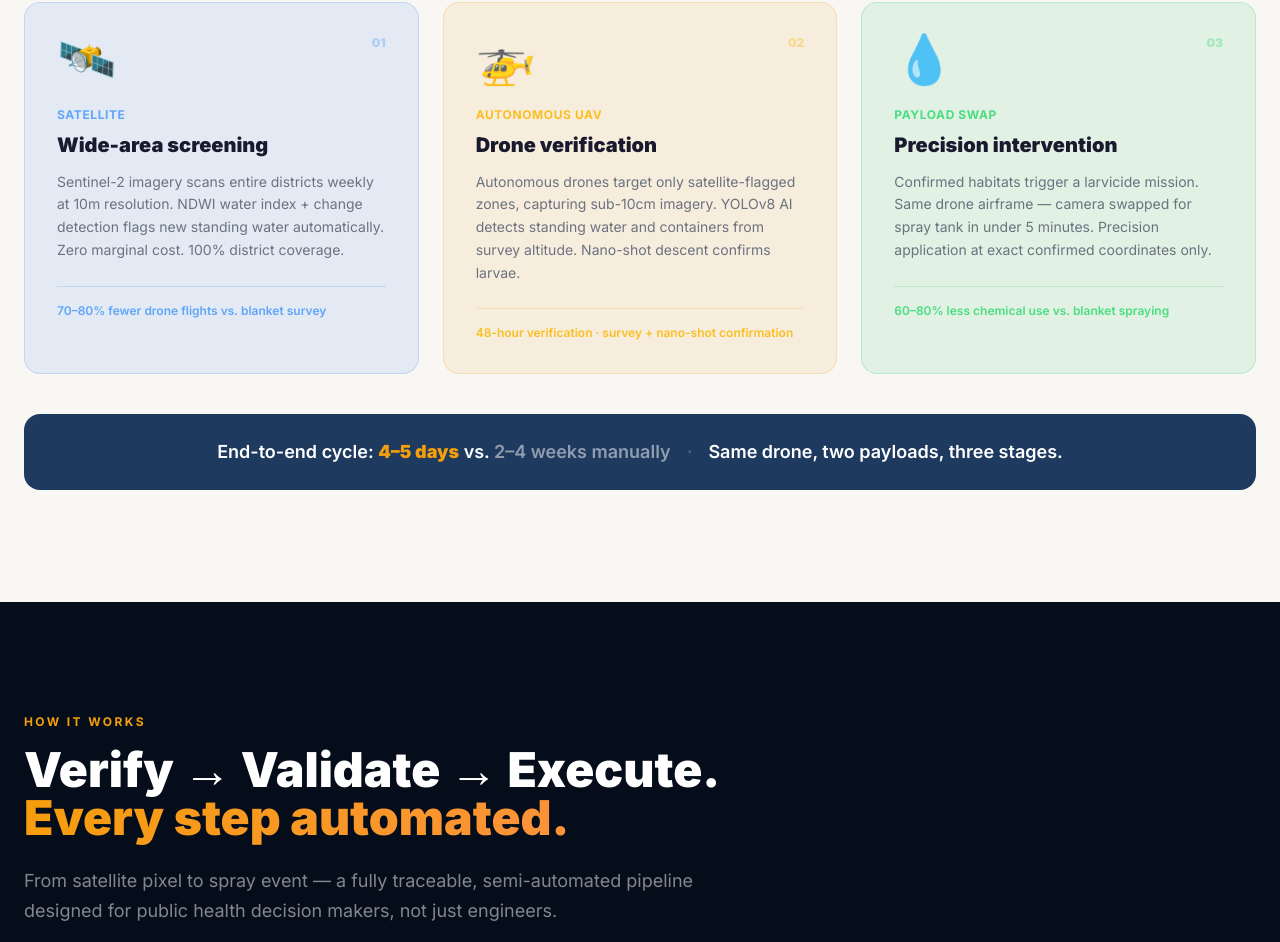
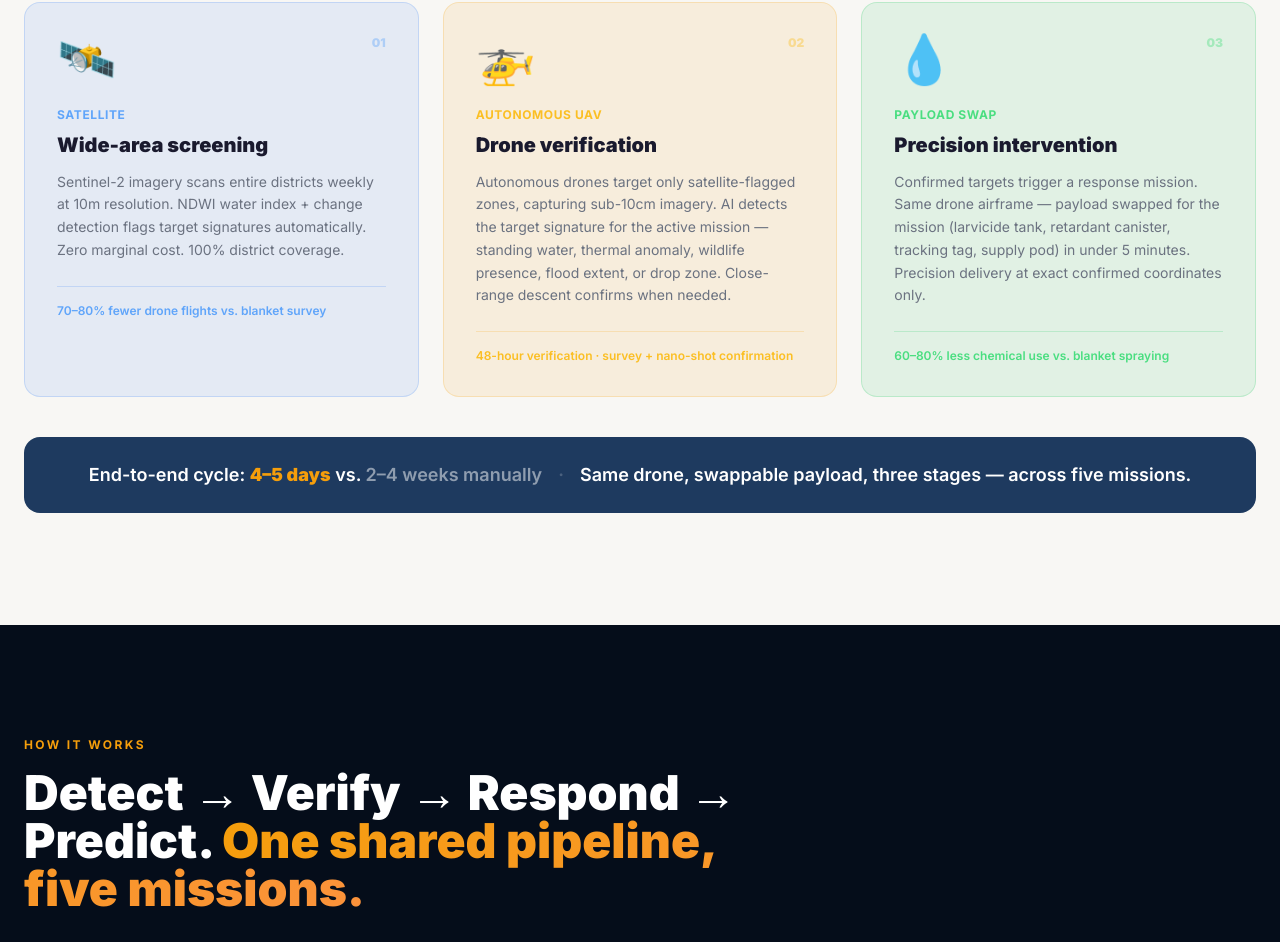
Before and after one commit to buildersacademyai/drishti, a Next.js app in the folder apps/web/: page / in a window 1280 px wide. Shown: the part 3383-4325 px from the top of the page. Built offline with nearby package versions, Linux system fonts and the light colour scheme.

Commit message:
feat(web): generalize Solution section, label Process as Disease Control worked example

```diff
--- a/apps/web/components/landing/Process.tsx
+++ b/apps/web/components/landing/Process.tsx
@@ -66,14 +66,18 @@ export function Process() {
             How It Works
           </div>
           <h2 className="text-4xl lg:text-5xl font-black text-white mb-6 max-w-3xl leading-tight">
-            Verify → Validate → Execute.{" "}
-            <span className="gradient-text">Every step automated.</span>
+            Detect → Verify → Respond → Predict.{" "}
+            <span className="gradient-text">One shared pipeline, five missions.</span>
           </h2>
           <p className="text-lg text-white/50 max-w-2xl leading-relaxed">
-            From satellite pixel to spray event — a fully traceable, semi-automated
-            pipeline designed for public health decision makers, not just engineers.
+            The same satellite-to-drone architecture powers every scope. Here&apos;s the
+            pipeline in action for Disease Control — our most mature, field-tested implementation.
           </p>
         </motion.div>
+
+        <div className="text-xs font-bold text-[#f59e0b] uppercase tracking-[0.2em] mb-6">
+          Worked example: Disease Control
+        </div>
 
         <div className="grid md:grid-cols-2 lg:grid-cols-4 gap-4">
           {steps.map((s, i) => (
--- a/apps/web/components/landing/Solution.tsx
+++ b/apps/web/components/landing/Solution.tsx
@@ -8,7 +8,7 @@ const tiers = [
     label: "Satellite",
     title: "Wide-area screening",
     description:
-      "Sentinel-2 imagery scans entire districts weekly at 10m resolution. NDWI water index + change detection flags new standing water automatically. Zero marginal cost. 100% district coverage.",
+      "Sentinel-2 imagery scans entire districts weekly at 10m resolution. NDWI water index + change detection flags target signatures automatically. Zero marginal cost. 100% district coverage.",
     metric: "70–80% fewer drone flights vs. blanket survey",
     color: "from-blue-600 to-indigo-600",
     bg: "bg-blue-500/10",
@@ -21,7 +21,7 @@ const tiers = [
     title: "Drone verification",
     label: "Autonomous UAV",
     description:
-      "Autonomous drones target only satellite-flagged zones, capturing sub-10cm imagery. YOLOv8 AI detects standing water and containers from survey altitude. Nano-shot descent confirms larvae.",
+      "Autonomous drones target only satellite-flagged zones, capturing sub-10cm imagery. AI detects the target signature for the active mission — standing water, thermal anomaly, wildlife presence, flood extent, or drop zone. Close-range descent confirms when needed.",
     metric: "48-hour verification · survey + nano-shot confirmation",
     color: "from-amber-500 to-orange-500",
     bg: "bg-amber-500/10",
@@ -34,7 +34,7 @@ const tiers = [
     label: "Payload swap",
     title: "Precision intervention",
     description:
-      "Confirmed habitats trigger a larvicide mission. Same drone airframe — camera swapped for spray tank in under 5 minutes. Precision application at exact confirmed coordinates only.",
+      "Confirmed targets trigger a response mission. Same drone airframe — payload swapped for the mission (larvicide tank, retardant canister, tracking tag, supply pod) in under 5 minutes. Precision delivery at exact confirmed coordinates only.",
     metric: "60–80% less chemical use vs. blanket spraying",
     color: "from-green-500 to-emerald-600",
     bg: "bg-green-500/10",
@@ -109,7 +109,7 @@ export function Solution() {
             {" "}vs.{" "}
             <span className="text-white/50">2–4 weeks manually</span>
             <span className="mx-4 text-white/20">·</span>
-            Same drone, two payloads, three stages.
+            Same drone, swappable payload, three stages — across five missions.
           </p>
         </motion.div>
       </div>
```
